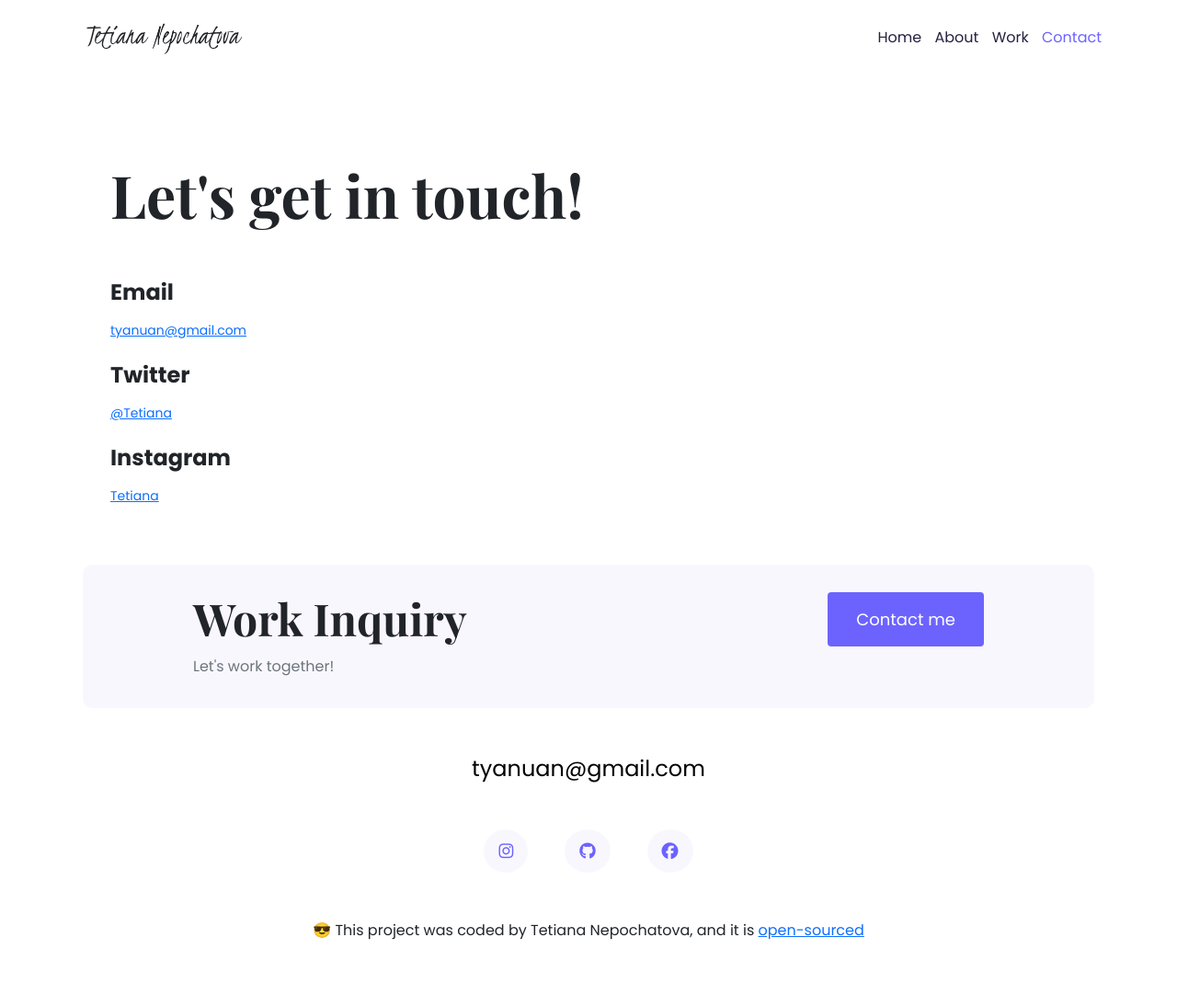
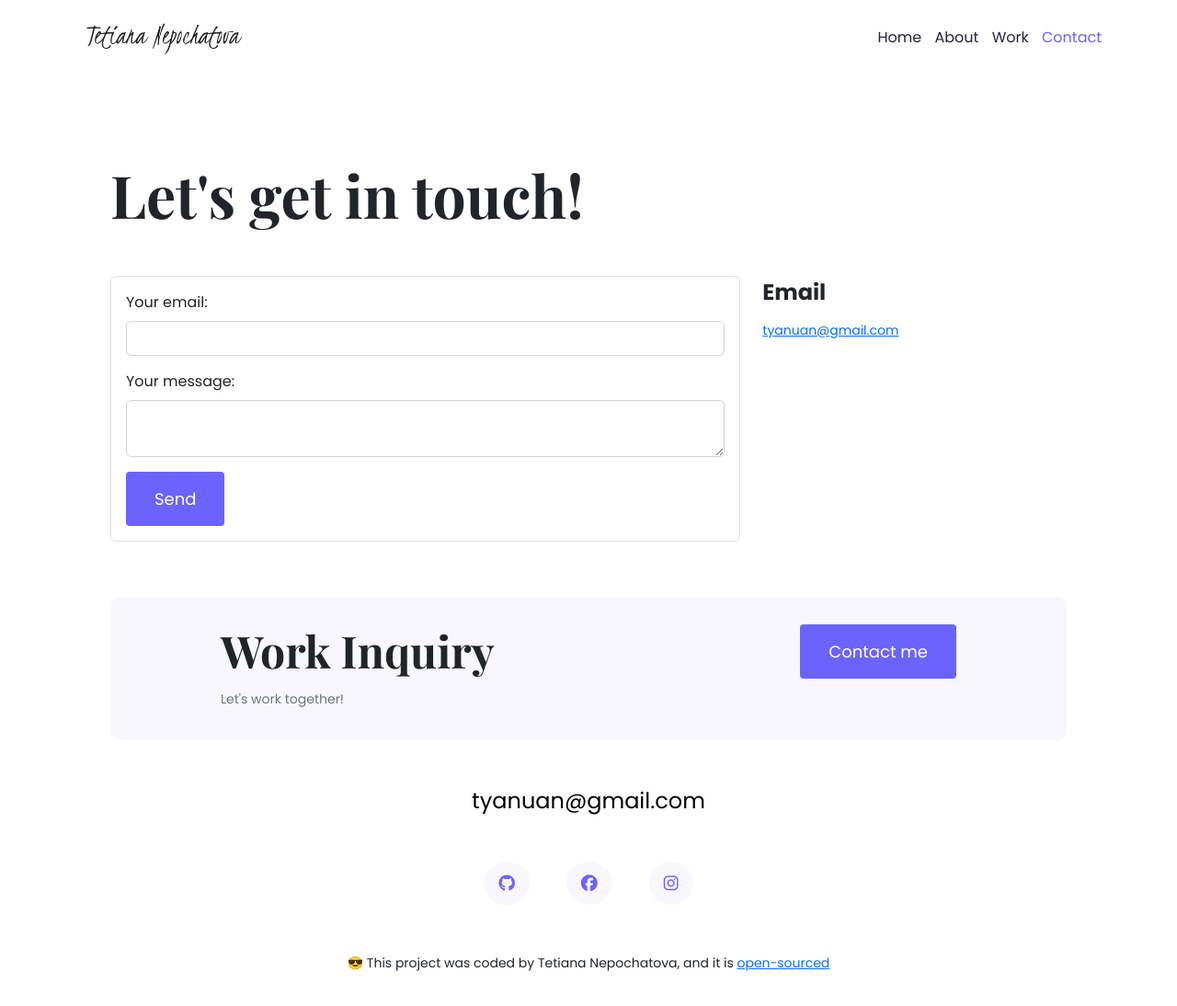
Before and after one commit to Tetiana-Nepochatova/Portfolio-Tetiana, a plain HTML site: page contact.html in a window 1280 px wide. Shown: the whole page at 92% size. Drawn offline with nearby package versions, Linux system fonts and the light colour scheme.

Commit message:
Added links and contact form, final touches

```diff
--- a/contact.html
+++ b/contact.html
@@ -62,20 +62,27 @@
     <div class="content-container container">
       <div class="content">
         <h1 class="mb-5">Let's get in touch!</h1>
-        <h3>Email</h3>
-        <p>
-          <a href="mailto:tyanuan@gmail.com">tyanuan@gmail.com</a>
-        </p>
-        <h3>Twitter</h3>
-        <p>
-          <a href="https://www.twitter.com/patricia" target="blank">@Tetiana</a>
-        </p>
-        <h3>Instagram</h3>
-        <p>
-          <a href="https://www.instagram.com/patricia" target="blank"
-            >Tetiana</a
-          >
-        </p>
+        <div class="row">
+          <div class="col-8">
+            <form class="border p-3 rounded mb3">
+                <div class="mb-3">
+                    <label class="form-label">Your email:</label>
+                    <input type="email" name="_replyto" class="form-control">
+                </div>
+                <div class="mb-3">
+                    <label class="form-label">Your message:</label>
+                    <textarea type="message" class="form-control"></textarea>
+                </div>
+                <button tupe="submit" class="btn btn-branding">Send</button>
+            </form>
+          </div>
+          <div class="col-4">
+            <h3>Email</h3>
+            <p>
+              <a href="mailto:tyanuan@gmail.com">tyanuan@gmail.com</a>
+            </p>
+          </div-col-4>
+        </div>
       </div>
       <footer>
         <div class="contact-box justify-content-between mb-5 d-none d-sm-flex">
@@ -85,7 +92,7 @@
           </div>
           <div>
             <a
-              href="/contact.html"
+              href="mailto:tyanuan@gmail.com"
               class="btn btn-branding"
               title="Contact Tetiana"
               >Contact me</a
@@ -102,28 +109,28 @@
         </div>
         <div class="social-links d-flex justify-content-center">
           <a
-            href="https://www.instagram.com/"
-            target="_blank"
-            title="Instagram Profile"
-            ><i class="fa-brands fa-instagram"></i
-          ></a>
-          <a
             href="https://github.com/Tetiana-Nepochatova"
             target="_blank"
             title="GitHub Profile"
             ><i class="fa-brands fa-github"></i
           ></a>
           <a
-            href="https://www.facebook.com/"
+            href="https://www.facebook.com/tyan.uan"
             target="_blank"
             title="Facebook Profile"
             ><i class="fa-brands fa-facebook"></i
+          ></a>
+          <a
+            href="https://www.instagram.com/nasinynky/"
+            target="_blank"
+            title="Instagram Profile"
+            ><i class="fa-brands fa-instagram"></i
           ></a>
         </div>
         <p class="text-center mt-5">
           😎 This project was coded by Tetiana Nepochatova, and it is
           <a
-            href="https://github.com/Tetiana-Nepochatova/Portfolio-project"
+            href="https://github.com/Tetiana-Nepochatova/Portfolio-Tetiana"
             target="_blank"
             >open-sourced</a
           >
```
Also changed, not shown: about.html (+10 -15 lines), index.html (+4 -4 lines), work.html (+22 -16 lines), images/Weather.png.
